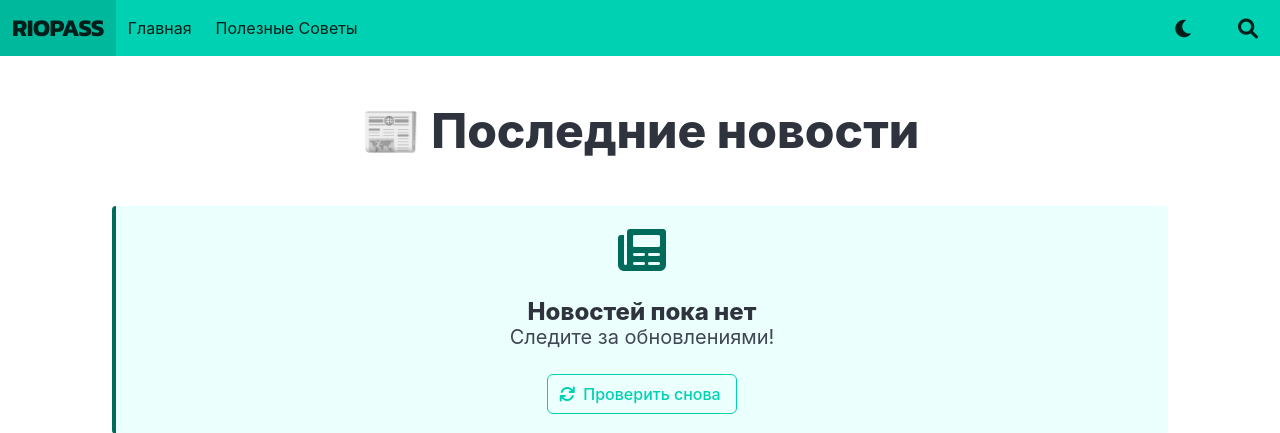
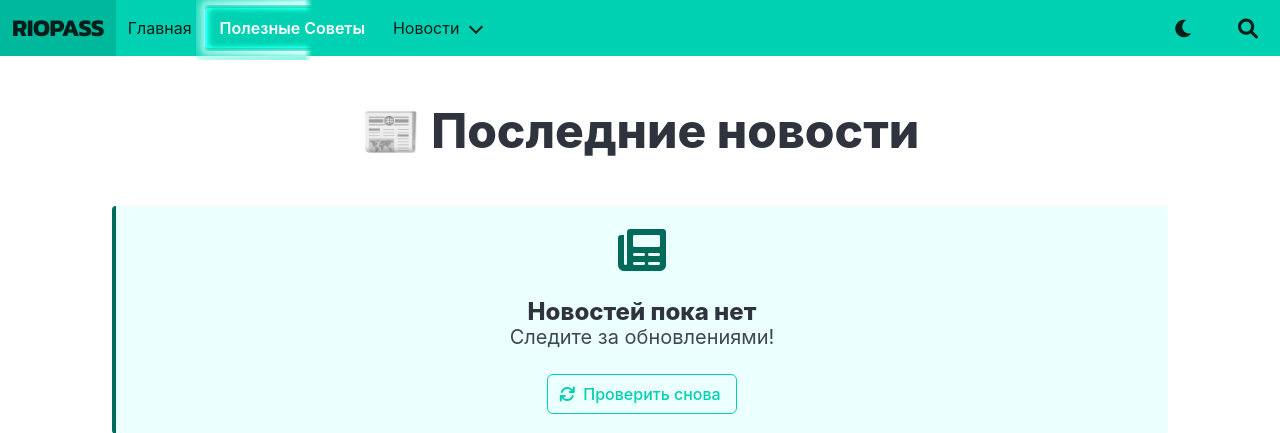
Before and after one commit to 1517mb/cat_time_bot, a Django app: page /content/ in a window 1280 px wide. Shown: the top 433 px of the page. Run offline with Django 5.2, Linux system fonts and the light colour scheme; data that the repository does not hold is empty; some libraries are stand-ins or nearby versions.

Commit message:
Add news navbar links and update tips with shimmer

```diff
--- a/src/templates/includes/navbar.html
+++ b/src/templates/includes/navbar.html
@@ -16,10 +16,35 @@
             <a class="navbar-item {% if request.path == '/' %}is-active{% endif %}" href="/">
                 Главная
             </a>
-            <a class="navbar-item {% if request.path == '/tips/' %}is-active{% endif %}" href="{% url 'tips' %}">
-                Полезные Советы
+
+            <!-- Кнопка с анимацией WIPE -->
+            <a class="navbar-item tips-link {% if request.path == '/tips/' %}is-active{% endif %}"
+            href="{% url 'tips' %}"
+            data-effect="wipe">
+                <span class="text">Полезные Советы</span>
+                <span class="shimmer"></span>
+            </a>
+
+            <!-- Выпадающее меню для новостей -->
+            <div class="navbar-item has-dropdown is-hoverable">
+                <a class="navbar-link {% if '/content/' in request.path %}is-active{% endif %}">
+                    Новости
+                </a>
+                <div class="navbar-dropdown">
+                    <a class="navbar-item" href="{% url 'content:list' %}">
+                        Все новости
+                    </a>
+                    <a class="navbar-item" href="{% url 'content:archive' %}">
+                        Архив
+                    </a>
+                    <hr class="navbar-divider">
+                    <a class="navbar-item" href="{% url 'content:latest' %}">
+                        Последние
                     </a>
                 </div>
+            </div>
+        </div>
+        <div class="navbar-end">
             <div class="navbar-item">
                 <button id="theme-toggle" class="button is-primary" aria-label="Переключить тему">
                     <span class="icon">
@@ -35,4 +60,5 @@
                 </button>
             </div>
         </div>
+    </div>
 </nav>
```
Lines whose indentation alone changed are shown as unchanged.
